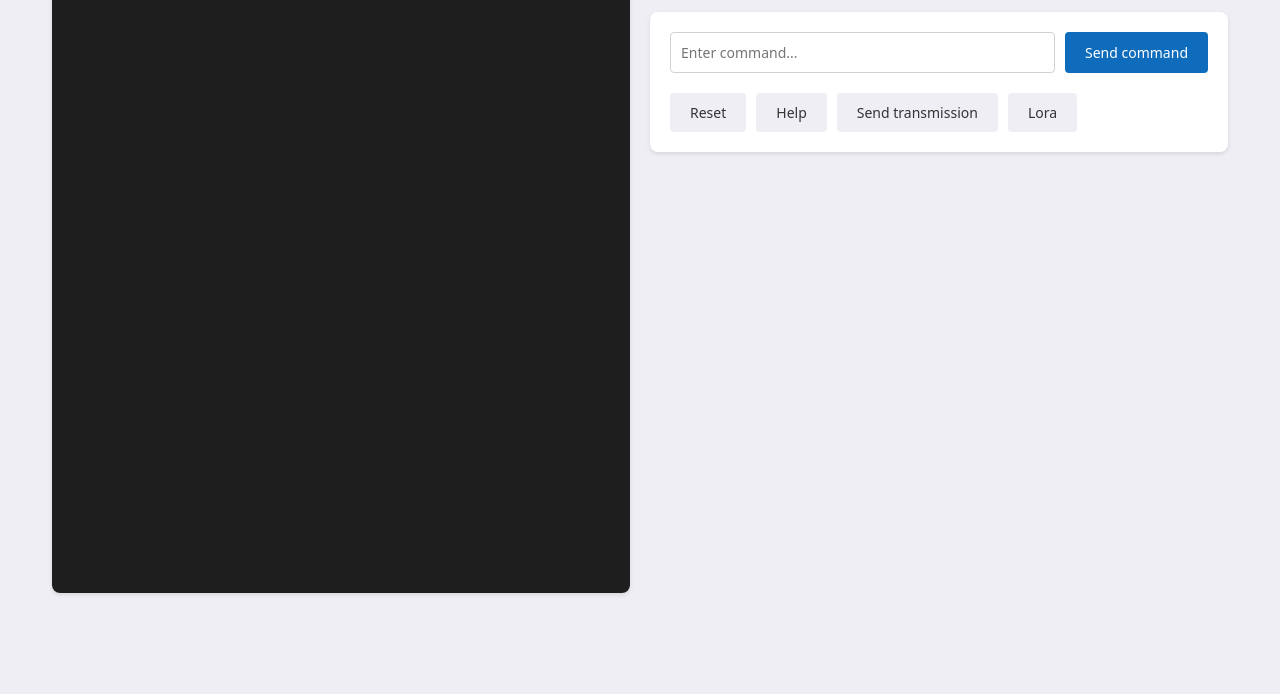
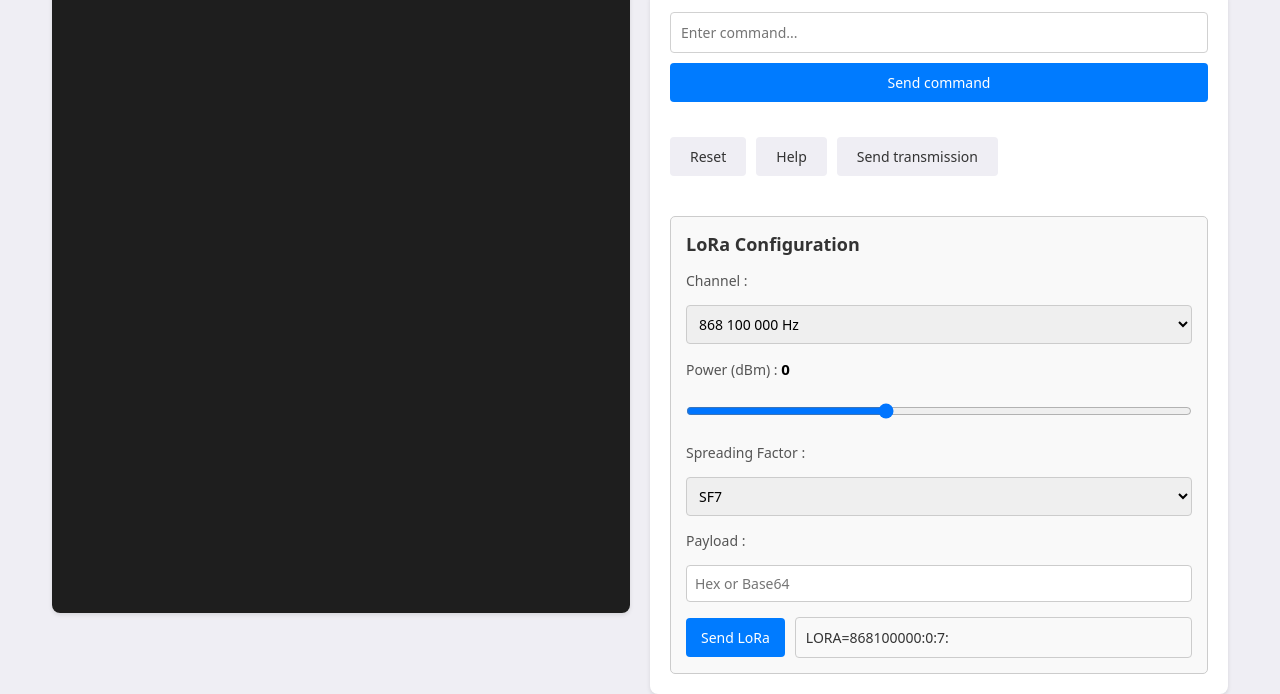
Before and after one commit to SylvainMontagny/stm32wl-serial-webApp, a website with bundled scripts: page src/index.html in a window 1280 px wide. Shown: the part 147-841 px from the top of the page. Before the commit the page ends 800 px from the top, so only its background shows below. Built offline with nearby package versions, Linux system fonts and the light colour scheme; a web font is replaced by a local one.

Commit message:
FEAT : lora configuration command

```diff
--- a/src/css/styles.css
+++ b/src/css/styles.css
@@ -87,9 +87,18 @@ body {
 .main-container {
   display: flex;
   width: 95%;
-  height: 90vh;
+  height: 95vh;
   gap: 20px;
   padding: 20px;
+  align-items: stretch;
+}
+
+.console-header {
+  display: flex;
+  justify-content: space-between;
+  align-items: center;
+  padding: 15px 20px;
+  border-bottom: 1px solid var(--border-color);
 }
 
 .console-container {
@@ -102,12 +111,11 @@ body {
   overflow: hidden;
 }
 
-.console-header {
+.commands-container {
+  flex: 1;
   display: flex;
-  justify-content: space-between;
-  align-items: center;
-  padding: 15px 20px;
-  border-bottom: 1px solid var(--border-color);
+  flex-direction: column;
+  gap: 20px;
 }
 
 .console-header h2 {
@@ -129,12 +137,6 @@ body {
   white-space: pre-wrap;
 }
 
-.commands-container {
-  flex: 1;
-  display: flex;
-  flex-direction: column;
-  gap: 20px;
-}
 
 .connection-section {
   background-color: white;
@@ -151,6 +153,7 @@ body {
   display: flex;
   flex-direction: column;
   gap: 20px;
+  flex: 1;
 }
 
 .input-container {
@@ -263,6 +266,102 @@ body {
   color: #ffffff;
 }
 
+/* LoRa Configuration Section */
+.lora-configuration {
+  margin-top: 20px;
+  padding: 15px;
+  border: 1px solid #ccc;
+  border-radius: 5px;
+  background-color: #f9f9f9;
+}
+
+.lora-configuration h3 {
+  margin-bottom: 15px;
+  font-size: 18px;
+  color: #333;
+}
+
+.input-container {
+  margin-bottom: 15px;
+  display: flex;
+  flex-direction: column;
+}
+
+.input-container label {
+  font-size: 14px;
+  margin-bottom: 5px;
+  color: #555;
+}
+
+.input-container select,
+.input-container input[type="text"] {
+  padding: 8px;
+  font-size: 14px;
+  border: 1px solid #ccc;
+  border-radius: 4px;
+  width: 100%;
+  box-sizing: border-box;
+}
+
+.input-container input[type="range"] {
+  padding: 8px 0;
+  font-size: 14px;
+  border: 1px solid #ccc;
+  border-radius: 4px;
+  width: 100%;
+  box-sizing: border-box;
+}
+
+.input-container input[type="range"] {
+  width: 100%;
+}
+
+.input-container span {
+  margin-top: 5px;
+  font-size: 12px;
+  color: #666;
+}
+
+.btn.primary {
+  padding: 10px 15px;
+  font-size: 14px;
+  color: #fff;
+  background-color: #007bff;
+  border: none;
+  border-radius: 4px;
+  cursor: pointer;
+}
+
+.btn.primary:hover {
+  background-color: #0056b3;
+}
+
+#lora-power-value {
+  font-weight: bold;
+  color: black;
+  font-size: 15px;
+}
+
+.lora-preview-container {
+  display: flex;
+  flex-direction: row;
+  gap: 10px;
+  align-items: center;
+}
+
+.command-preview {
+  flex-grow: 1;
+  padding: 10px;
+  font-size: 14px;
+  color: #333;
+  background-color: #f9f9f9;
+  border: 1px solid #ccc;
+  border-radius: 4px;
+  white-space: nowrap;
+  overflow: hidden;
+  text-overflow: ellipsis;
+}
+
 @media (max-width: 768px) {
   .main-container {
     flex-direction: column;
--- a/src/index.html
+++ b/src/index.html
@@ -44,7 +44,64 @@
             <button class="btn secondary" id="transmission">
               Send transmission
             </button>
-            <button class="btn secondary" id="lora">Lora</button>
+          </div>
+
+          <!-- New section for LoRa configuration -->
+          <div class="lora-configuration">
+            <h3>LoRa Configuration</h3>
+            <div class="input-container">
+              <label for="lora-channel">Channel : </label>
+              <select id="lora-channel">
+                <option value="868100000">868 100 000 Hz</option>
+                <option value="868300000">868 300 000 Hz</option>
+                <option value="868500000">868 500 000 Hz</option>
+                <option value="867100000">867 100 000 Hz</option>
+                <option value="867300000">867 300 000 Hz</option>
+                <option value="867500000">867 500 000 Hz</option>
+                <option value="867700000">867 700 000 Hz</option>
+                <option value="867900000">867 900 000 Hz</option>
+              </select>
+            </div>
+
+            <div class="input-container">
+              <label for="lora-power"
+                >Power (dBm) : <span id="lora-power-value"> 0</span></label
+              >
+              <input type="range" id="lora-power" min="-9" max="14" value="0" />
+            </div>
+
+            <div class="input-container">
+              <label for="lora-sf">Spreading Factor : </label>
+              <select id="lora-sf">
+                <option value="7">SF7</option>
+                <option value="8">SF8</option>
+                <option value="9">SF9</option>
+                <option value="10">SF10</option>
+                <option value="11">SF11</option>
+                <option value="12">SF12</option>
+              </select>
+            </div>
+
+            <div class="input-container">
+              <label for="lora-payload">Payload : </label>
+              <input
+                type="text"
+                id="lora-payload"
+                placeholder="Hex or Base64"
+              />
+            </div>
+
+            <div class="lora-preview-container">
+              <button class="btn primary" id="send-lora-command">
+                Send LoRa
+              </button>
+              <input
+                type="text"
+                id="lora-command-preview"
+                class="command-preview"
+                value="LORA=868100000:0:7:"
+              />
+            </div>
           </div>
         </div>
       </div>
--- a/src/js/main.js
+++ b/src/js/main.js
@@ -41,6 +41,48 @@ document.getElementById("transmission").addEventListener("click", async () => {
   await serialScaleController.writeToPort("t");
 });
 
-document.getElementById("lora").addEventListener("click", async () => {
-  await serialScaleController.writeToPort("lora");
+document.getElementById("lora-power").addEventListener("input", (e) => {
+  document.getElementById("lora-power-value").textContent = e.target.value;
 });
+
+function updateLoraCommandPreview() {
+  const channel = document.getElementById("lora-channel").value;
+  const power = document.getElementById("lora-power").value;
+  const sf = document.getElementById("lora-sf").value;
+  const payload = document.getElementById("lora-payload").value.trim();
+
+  const loraCommand = `LORA=${channel}:${power}:${sf}:${payload}`;
+  const previewInput = document.getElementById("lora-command-preview");
+
+  // Update the preview only if the user hasn't manually modified it
+  if (document.activeElement !== previewInput) {
+    previewInput.value = loraCommand;
+  }
+}
+
+// Attach event listeners to update the preview in real-time
+document
+  .getElementById("lora-channel")
+  .addEventListener("change", updateLoraCommandPreview);
+document
+  .getElementById("lora-power")
+  .addEventListener("input", updateLoraCommandPreview);
+document
+  .getElementById("lora-sf")
+  .addEventListener("change", updateLoraCommandPreview);
+document
+  .getElementById("lora-payload")
+  .addEventListener("input", updateLoraCommandPreview);
+
+document
+  .getElementById("send-lora-command")
+  .addEventListener("click", async () => {
+    const loraCommand = document
+      .getElementById("lora-command-preview")
+      .value.trim();
+    if (loraCommand) {
+      await serialScaleController.writeToPort(loraCommand);
+    } else {
+      alert("Please enter a valid LoRa command.");
+    }
+  });
```
